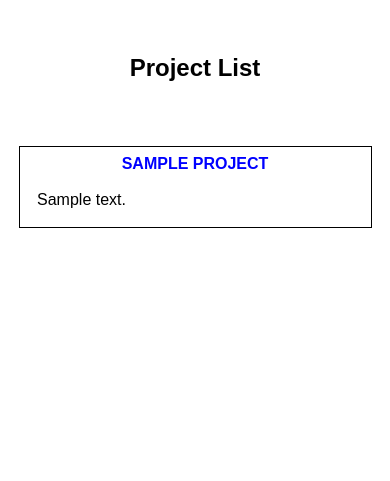
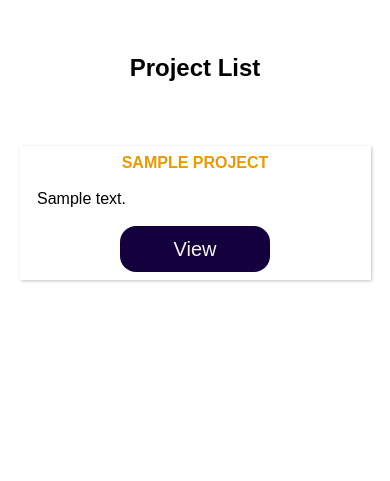
Before and after one commit to Ramsundar-Kushwaha/Portfolio2.0, a Flask app: template templates/projects.html in a window 390 px wide. Shown: the part 60-541 px from the top of the page. Run offline with Flask 3, Linux system fonts and the light colour scheme; the template is opened without the code that fills it: most values are stand-ins (such as "Sample title", 1, 10 or a date in 2020).

Commit message:
view button added to projects

```diff
--- a/static/css/buttons.css
+++ b/static/css/buttons.css
@@ -1,13 +1,29 @@
 .btn1{
-    width: 35vw;
+    width: 30vw;
     height: 8vw;
     padding: 1.4rem 0.5rem;
     display: flex;
     flex-direction: column;
     justify-content: center;
+    align-items: center;
     color: whitesmoke;
     border: none;
     border-radius: 1rem;
     font-size: 20px;
     margin: auto;
+    cursor: pointer;
 }
+.btn2{
+    width: 40%;
+    padding: 0.7rem 0.3rem;
+    display: flex;
+    flex-direction: column;
+    justify-content: center;
+    align-items: center;
+    color: whitesmoke;
+    border: none;
+    border-radius: 1rem;
+    font-size: 20px;
+    margin: 0 auto 0.5rem auto;
+    cursor: pointer;
+}
--- a/static/css/layout.css
+++ b/static/css/layout.css
@@ -5,4 +5,5 @@
 }
 /* body{
     background-color: rgb(235, 249, 254);
+    background-color: whitesmoke;
 } */
--- a/static/css/projects.css
+++ b/static/css/projects.css
@@ -16,13 +16,16 @@
         width: 90%;
         height: auto;
         margin:2rem 0 0 0;
-        border: 1px solid black;
+        background-color: white;
+        /* border: 1px solid black; */
+        border: none;
+        box-shadow: 1px 1px 3px rgb(196, 196, 196);
         padding: 0.5rem 0 0 0;
     }
     .project_title{
         text-transform: uppercase;
         text-align: center;
-        color: blue;
+        color: rgb(236, 153, 0);
         font-weight: bold;
     }
     .project_description{
@@ -36,23 +39,4 @@
         width: 100%;
         height: 40vw;
     }
-
-    label{
-        display: block;
-        margin: 1rem 0 0 0;
-        font-size: 1.5rem;
-        text-transform: capitalize;
-    }
-    input{
-        width: 90%;
-        height: 10vw;
-    }
-    textarea{
-        width: 90%;
-        margin-bottom: 1rem;
-    }
-    button{
-        padding: 0.5rem 2rem;
-        margin: 0 0 0 1.5rem;
-    }
 }
--- a/templates/projects.html
+++ b/templates/projects.html
@@ -1,6 +1,7 @@
 {% extends 'base.html' %}
 {% block head %}
     <link rel="stylesheet" href="/static/css/projects.css">
+    <link rel="stylesheet" href="/static/css/buttons.css">
     <title>projects</title>
 {% endblock head %}
 
@@ -17,6 +18,7 @@
             <div class="project_card">
                 <div class="project_title">{{ project.title }}</div>
                 <div class="project_description">{{ project.descriptions }}</div>
+                <div class="btn2 bg_dark">View</div>
             </div>
         {% endfor %}
     </main>
```
